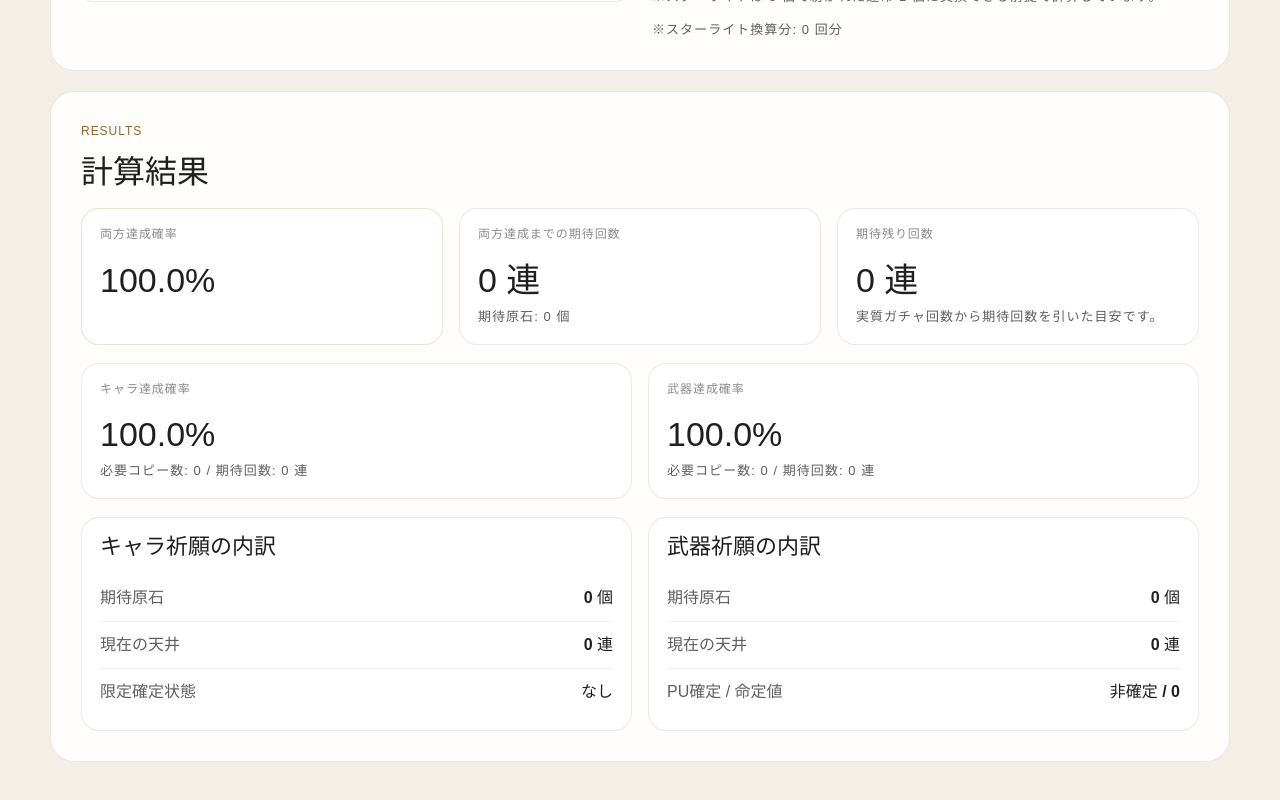
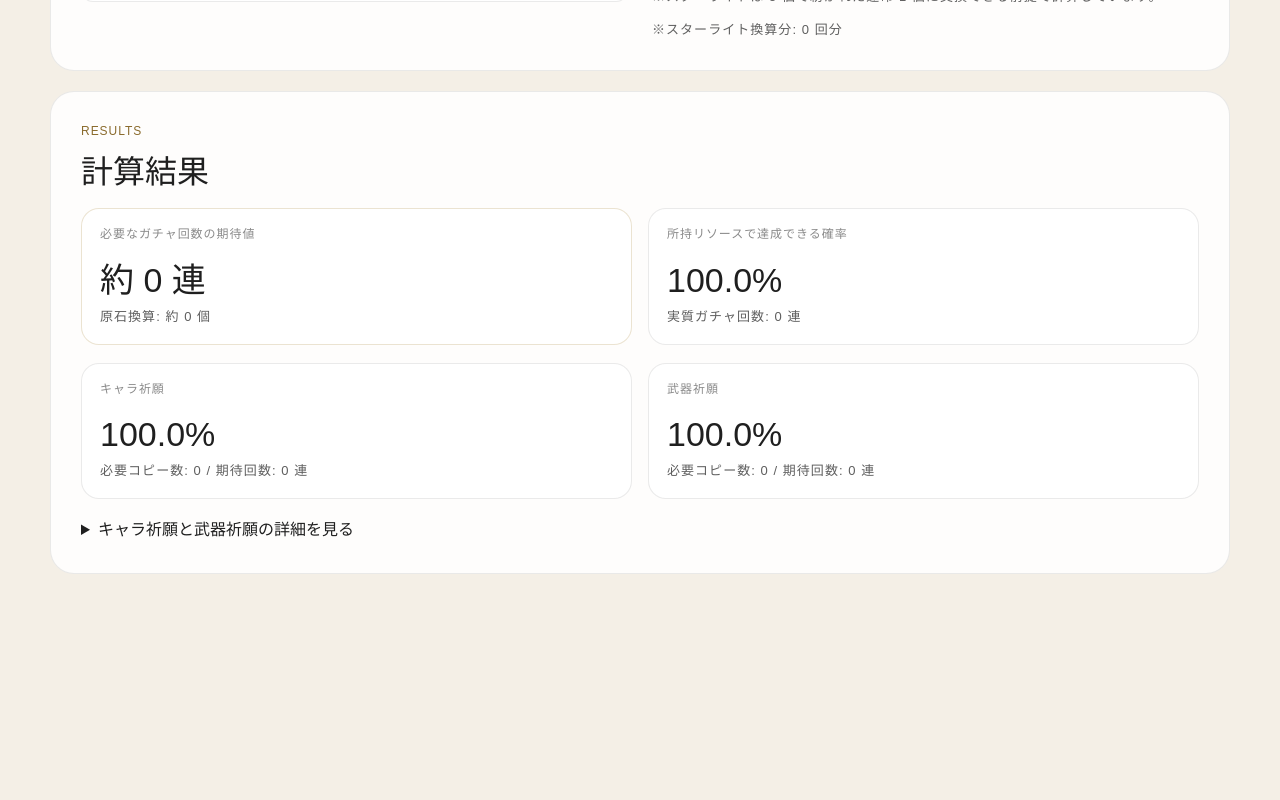
Before and after one commit to nigoni6v/smart-pull-planner, a React (Vite) app: page / in a window 1280 px wide. Shown: the part 1444-2244 px from the top of the page. After the commit the page ends 2074 px from the top, so only its background shows below. Built offline with nearby package versions, Linux system fonts and the light colour scheme.

Commit message:
結果表示のスタイルを改善し、詳細表示機能を追加しました。また、ガチャ回数の期待値や所持リソースに基づく確率を表示するようにしました。

```diff
--- a/src/App.css
+++ b/src/App.css
@@ -169,8 +169,25 @@
   grid-template-columns: repeat(2, minmax(0, 1fr));
 }
 
+.results-grid--primary {
+  grid-template-columns: repeat(2, minmax(0, 1fr));
+}
+
 .detail-grid {
   grid-template-columns: repeat(2, minmax(0, 1fr));
+}
+
+.result-details {
+  margin-top: 18px;
+}
+
+.result-details__summary {
+  cursor: pointer;
+  color: var(--text-strong);
+}
+
+.result-details[open] .detail-grid {
+  margin-top: 16px;
 }
 
 .detail-card h3 {
@@ -198,6 +215,7 @@
 @media (max-width: 980px) {
   .panel-split,
   .results-grid,
+  .results-grid--primary,
   .results-grid--dual,
   .detail-grid {
     grid-template-columns: 1fr;
--- a/src/App.jsx
+++ b/src/App.jsx
@@ -72,7 +72,6 @@ function App() {
     totalExpectedWishes,
     totalExpectedPrimogems,
     successProbability,
-    remainingWishCount,
   } = combinedPlan
 
   return (
@@ -322,33 +321,28 @@ function App() {
             <p className="section-label">Results</p>
             <h2>計算結果</h2>
 
-            <div className="results-grid">
+            <div className="results-grid results-grid--primary">
               <div className="summary-card summary-card--accent">
-                <p className="summary-label">両方達成確率</p>
-                <p className="summary-value">{probabilityLabel(successProbability)}</p>
-              </div>
-
-              <div className="summary-card">
-                <p className="summary-label">両方達成までの期待回数</p>
-                <p className="summary-value">{numberLabel(totalExpectedWishes)} 連</p>
+                <p className="summary-label">必要なガチャ回数の期待値</p>
+                <p className="summary-value">約 {numberLabel(totalExpectedWishes)} 連</p>
                 <p className="field-help">
-                  期待原石: {Math.round(totalExpectedPrimogems).toLocaleString()} 個
+                  原石換算: 約 {Math.round(totalExpectedPrimogems).toLocaleString()} 個
                 </p>
               </div>
 
               <div className="summary-card">
-                <p className="summary-label">期待残り回数</p>
-                <p className="summary-value">{numberLabel(remainingWishCount)} 連</p>
-                <p className="field-help">実質ガチャ回数から期待回数を引いた目安です。</p>
+                <p className="summary-label">所持リソースで達成できる確率</p>
+                <p className="summary-value">{probabilityLabel(successProbability)}</p>
+                <p className="field-help">
+                  実質ガチャ回数: {resources.totalWishCount.toLocaleString()} 連
+                </p>
               </div>
             </div>
 
             <div className="results-grid results-grid--dual">
               <div className="summary-card">
-                <p className="summary-label">キャラ達成確率</p>
-                <p className="summary-value">
-                  {probabilityLabel(characterPlan.successProbability)}
-                </p>
+                <p className="summary-label">キャラ祈願</p>
+                <p className="summary-value">{probabilityLabel(characterPlan.successProbability)}</p>
                 <p className="field-help">
                   必要コピー数: {characterPlan.copiesNeeded} / 期待回数:{' '}
                   {numberLabel(characterPlan.expectedWishes)} 連
@@ -356,16 +350,17 @@ function App() {
               </div>
 
               <div className="summary-card">
-                <p className="summary-label">武器達成確率</p>
-                <p className="summary-value">
-                  {probabilityLabel(weaponPlan.successProbability)}
-                </p>
+                <p className="summary-label">武器祈願</p>
+                <p className="summary-value">{probabilityLabel(weaponPlan.successProbability)}</p>
                 <p className="field-help">
                   必要コピー数: {weaponPlan.copiesNeeded} / 期待回数:{' '}
                   {numberLabel(weaponPlan.expectedWishes)} 連
                 </p>
               </div>
             </div>
+
+            <details className="result-details">
+              <summary className="result-details__summary">キャラ祈願と武器祈願の詳細を見る</summary>
 
               <div className="detail-grid">
                 <div className="detail-card">
@@ -402,6 +397,7 @@ function App() {
                   </p>
                 </div>
               </div>
+            </details>
           </section>
         </section>
       </main>
```
Lines whose indentation alone changed are shown as unchanged.
